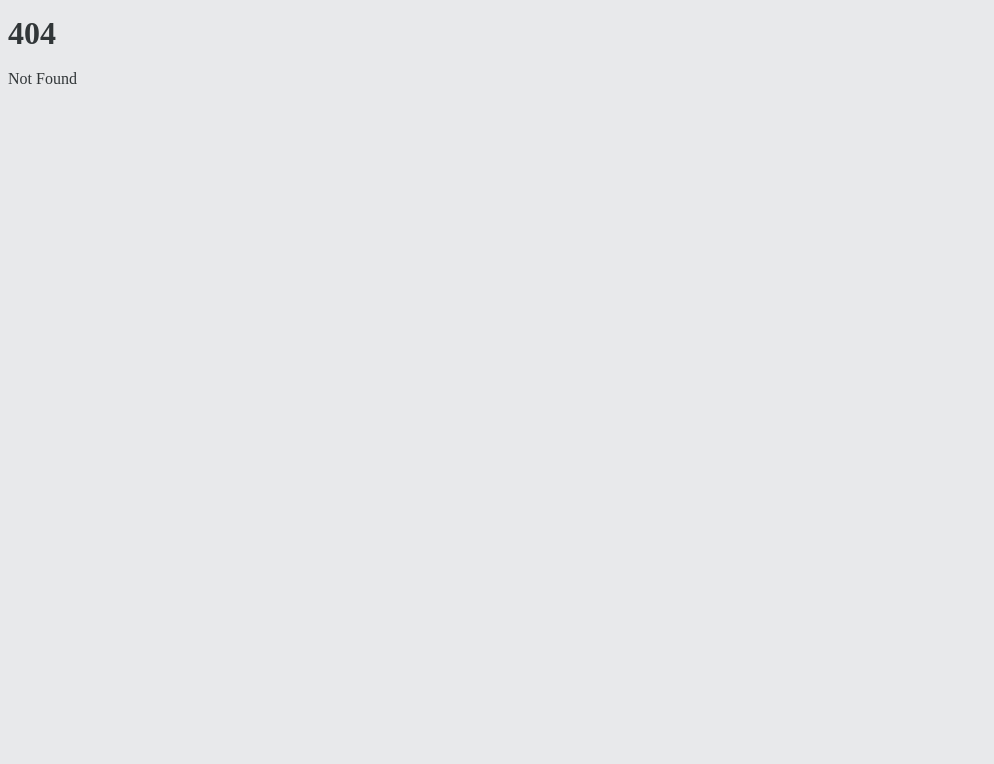
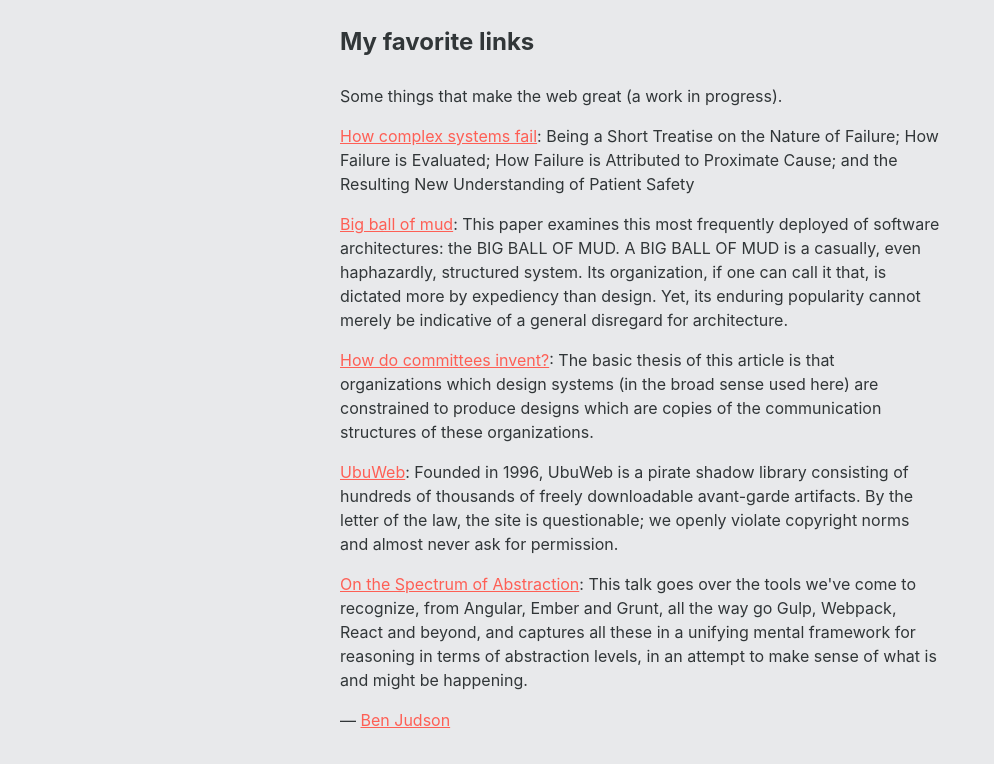
Before and after one commit to bjudson/shiftingedges, a SvelteKit app: page /links in a window 1280 px wide. Before the commit this address had no page. Shown: the top 764 px of the page, without its empty margins (0-994 px from the left). Built offline with nearby package versions, Linux system fonts and the light colour scheme.

Commit message:
add links page

```diff
--- /dev/null
+++ b/src/routes/links/+page.svelte
@@ -0,0 +1,94 @@
+<script>
+  import PageContainer from "../PageContainer.svelte";
+</script>
+
+<svelte:head>
+  <title>My favorite links</title>
+  <meta property="og:title" content="My favorite links" />
+  <link rel="icon" type="image/png" href="/favicon.png?v=1" />
+</svelte:head>
+
+<PageContainer>
+  <section>
+    <h1>My favorite links</h1>
+
+    <p>Some things that make the web great (a work in progress).</p>
+
+    <ul>
+      <li>
+        <a href="https://how.complexsystems.fail/">How complex systems fail</a>:
+        Being a Short Treatise on the Nature of Failure; How Failure is
+        Evaluated; How Failure is Attributed to Proximate Cause; and the
+        Resulting New Understanding of Patient Safety
+      </li>
+
+      <li>
+        <a href="http://laputan.org/mud/">Big ball of mud</a>: This paper
+        examines this most frequently deployed of software architectures: the
+        BIG BALL OF MUD. A BIG BALL OF MUD is a casually, even haphazardly,
+        structured system. Its organization, if one can call it that, is
+        dictated more by expediency than design. Yet, its enduring popularity
+        cannot merely be indicative of a general disregard for architecture.
+      </li>
+
+      <li>
+        <a href="https://melconway.com/research/committees.html"
+          >How do committees invent?</a
+        >: The basic thesis of this article is that organizations which design
+        systems (in the broad sense used here) are constrained to produce
+        designs which are copies of the communication structures of these
+        organizations.
+      </li>
+
+      <li>
+        <a href="https://ubu.com/">UbuWeb</a>: Founded in 1996, UbuWeb is a
+        pirate shadow library consisting of hundreds of thousands of freely
+        downloadable avant-garde artifacts. By the letter of the law, the site
+        is questionable; we openly violate copyright norms and almost never ask
+        for permission.
+      </li>
+
+      <li>
+        <a href="https://youtu.be/mVVNJKv9esE">On the Spectrum of Abstraction</a
+        >: This talk goes over the tools we've come to recognize, from Angular,
+        Ember and Grunt, all the way go Gulp, Webpack, React and beyond, and
+        captures all these in a unifying mental framework for reasoning in terms
+        of abstraction levels, in an attempt to make sense of what is and might
+        be happening.
+      </li>
+    </ul>
+    <p>— <a href="/">Ben Judson</a></p>
+  </section>
+</PageContainer>
+
+<style>
+  section {
+    max-width: 600px;
+  }
+
+  h1 {
+    font-size: 24px;
+    line-height: 36px;
+    margin: 0 0 1.5rem 0;
+  }
+
+  ul {
+    list-style-type: none;
+    padding: 0;
+  }
+
+  li {
+    margin-bottom: 1rem;
+  }
+
+  a {
+    color: #fe5f55;
+  }
+
+  @media only screen and (max-width: 768px) {
+    h1 {
+      font-size: 16px;
+      line-height: 24px;
+    }
+  }
+</style>
```
